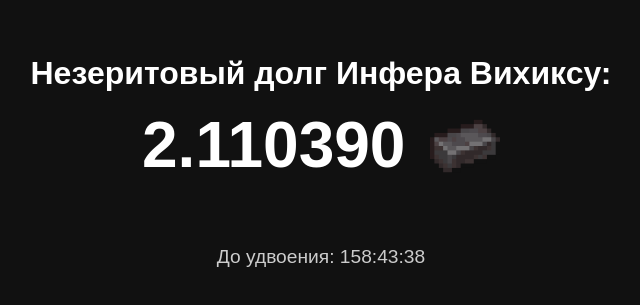
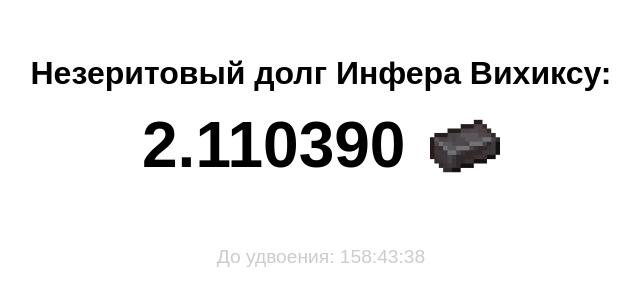
Before and after one commit to Psychoz42/InferMustWihixTest, a plain HTML site: page index.html in a window 1280 px wide. Shown: the part 249-554 px from the top of the page, without its empty margins (319-959 px from the left). Drawn offline with Linux system fonts and the light colour scheme.

Commit message:
Update index.html

```diff
--- a/index.html
+++ b/index.html
@@ -5,8 +5,8 @@
   <title>Незеритовый долг Инфера Вихиксу</title>
   <style>
     body {
-      background-color: #111;
-      color: #fff;
+      background-color: #fff;
+      color: #000;
       font-family: sans-serif;
       display: flex;
       flex-direction: column;
```
